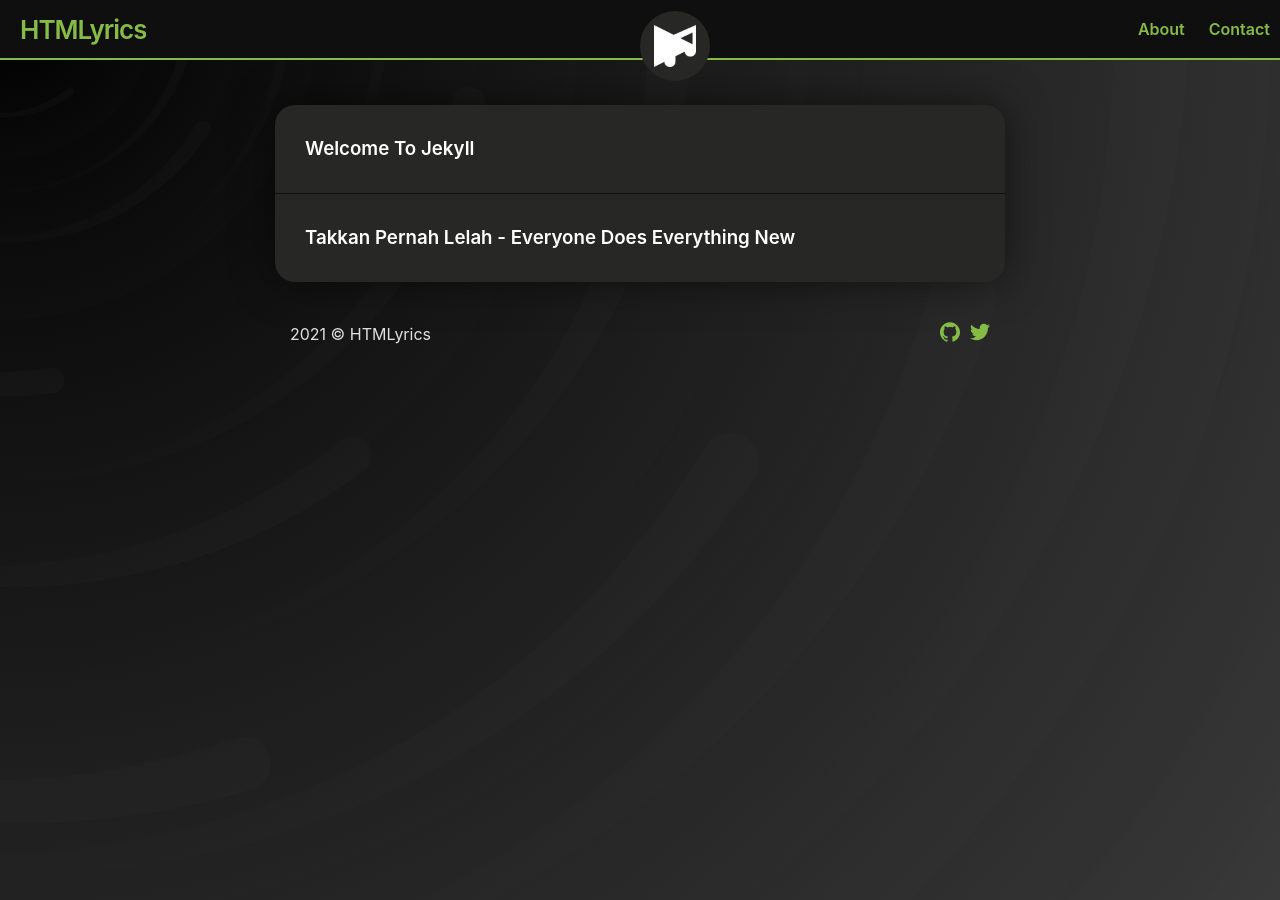
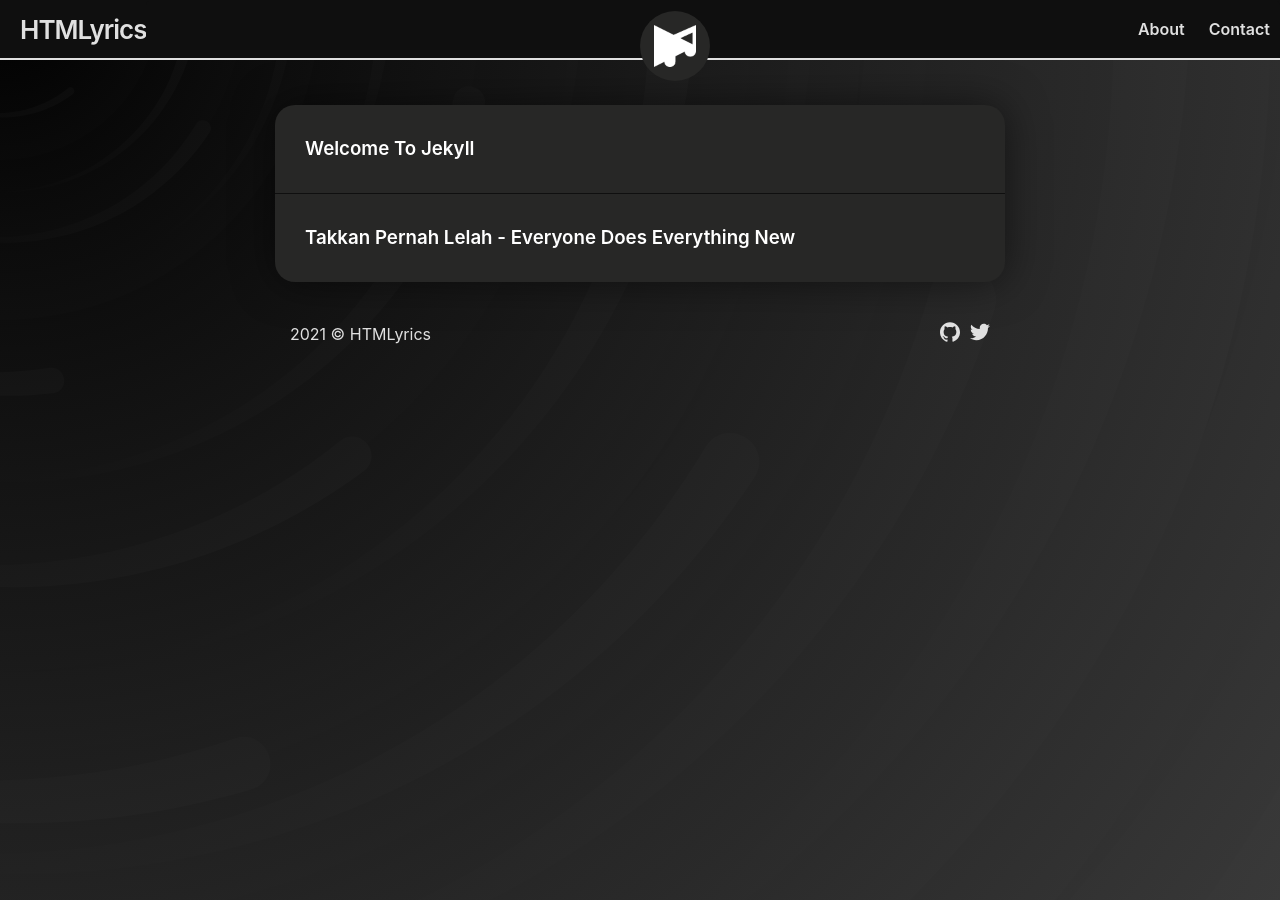
Before and after one commit to htmlyrics/htmlyrics.github.io, a Jekyll site: the page built from index.md, in a window 1280 px wide. Built offline with Jekyll 4.4.1, drawn with Linux system fonts in a browser that asks for light colours.

Commit message:
Update leaf.scss

```diff
--- a/_sass/leaf.scss
+++ b/_sass/leaf.scss
@@ -6,7 +6,7 @@ $base-font-color: #e0e0e0;
 $small-font-size:  $base-font-size * 0.875 !default;
 $base-line-height: 1.5 !default;
 
-$theme-color: #86bb48;
+$theme-color: #e0e0e0;
 $header-color: #0f0f0f;
 
 $spacing-unit:     30px !default;
```
